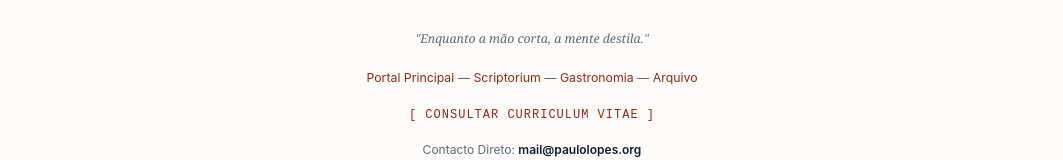
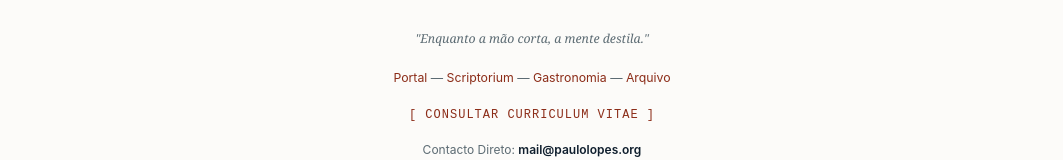
Before and after one commit to pjfcl/portal, a plain HTML site: page index.html in a window 1280 px wide. Shown: the part 1831-1991 px from the top of the page, without its empty margins (108-1171 px from the left). Drawn offline with nearby package versions, Linux system fonts and the light colour scheme.

Commit message:
Update index.html

```diff
--- a/index.html
+++ b/index.html
@@ -368,7 +368,7 @@
 
             <!-- Menu Transversal do Ecossistema -->
             <div class="footer-links" style="margin-bottom: 15px;">
-                <a href="https://paulolopes.org">Portal Principal</a> &mdash;
+                <a href="https://paulolopes.org">Portal</a> &mdash;
                 <a href="https://scriptoriumdigital.org">Scriptorium</a> &mdash;
                 <a href="https://gastronomia.paulolopes.org">Gastronomia</a> &mdash;
                 <a href="https://arquivo.paulolopes.org">Arquivo</a>
```
